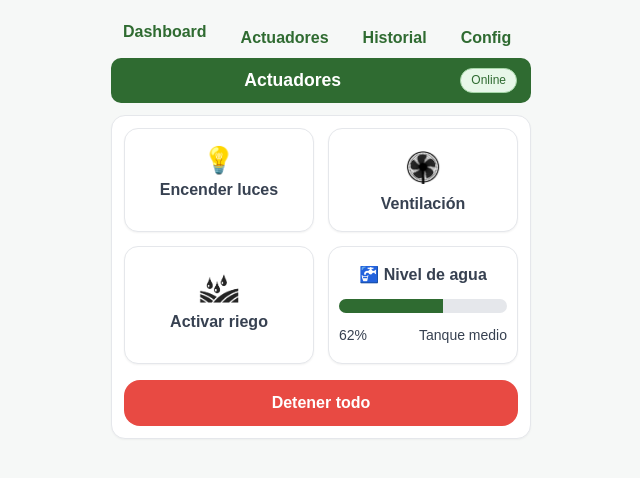
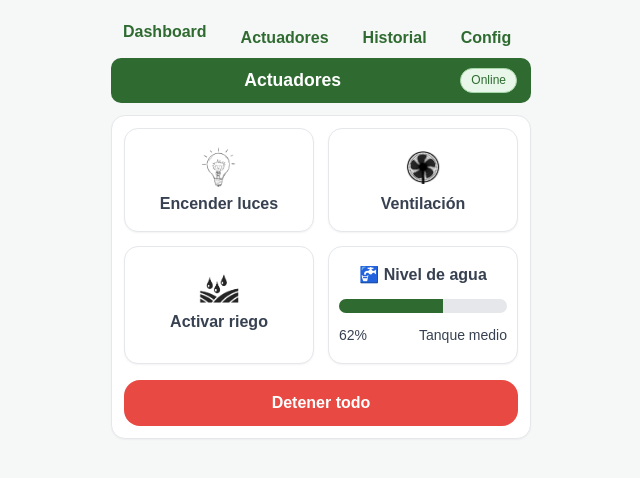
Before and after one commit to Brahian-A/Ejercicios_invernadero, a plain HTML site: page index.html in a window 1280 px wide. Both pictures are taken after a click on the link "Actuadores". Shown: the whole page, without its empty margins (319-959 px from the left). Drawn offline with Linux system fonts and the light colour scheme.

```diff
--- a/index.html
+++ b/index.html
@@ -97,7 +97,7 @@
     <section id="view-actuators" class="hidden">
       <div class="quick-grid">
         <button class="quick-card" id="tile-luces" type="button">
-          <div class="qc-icon">💡</div>
+          <div class="qc-icon"><img src="img/luces.png" alt="Luces"></div>
           <div class="qc-title">Encender luces</div>
         </button>
 
```
